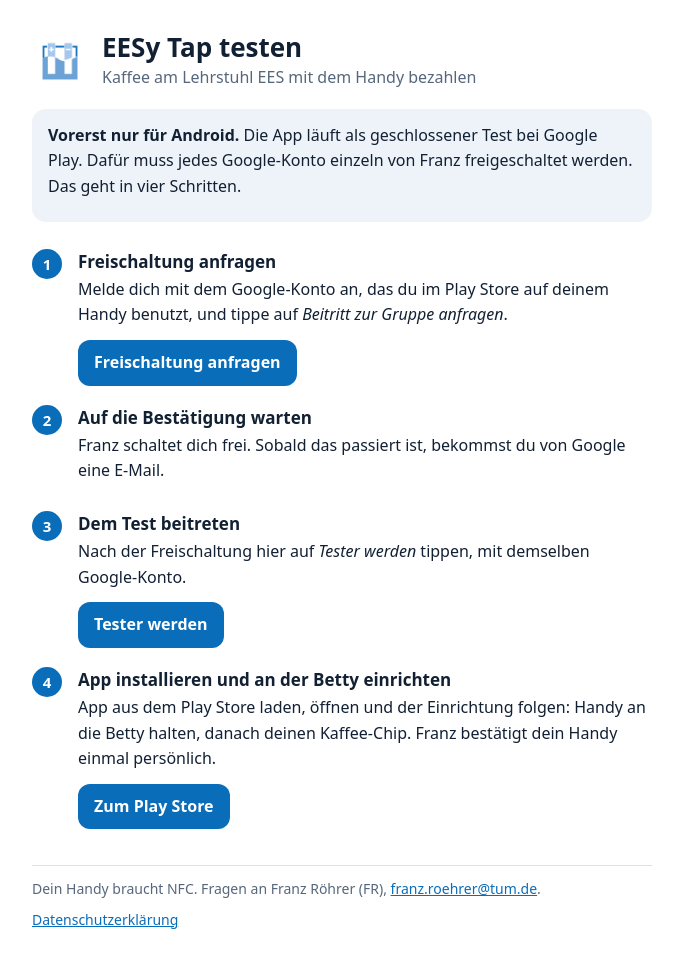
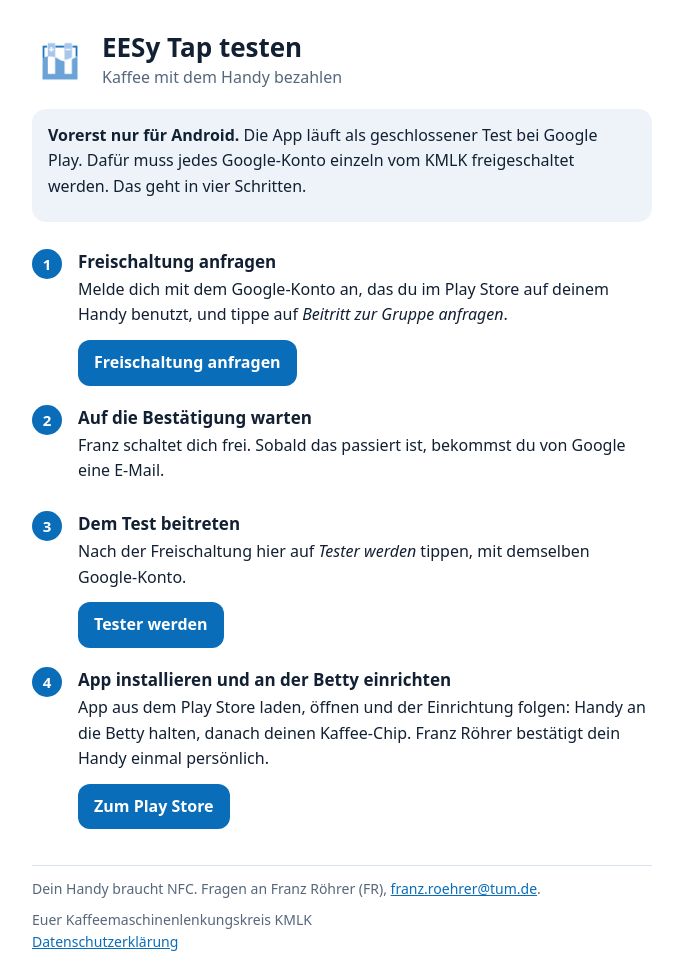
Before and after one commit to roehrerfranz97/eesy-tap-datenschutz, a plain HTML site: page tester.html in a window 1280 px wide. Shown: the whole page, without its empty margins (298-981 px from the left). Drawn offline with Linux system fonts and the light colour scheme.

Commit message:
Update text references to KMLK and Franz Röhrer

```diff
--- a/tester.html
+++ b/tester.html
@@ -35,12 +35,12 @@
     <img src="icon.png" alt="EESy Tap Logo">
     <div>
       <h1>EESy Tap testen</h1>
-      <p class="sub">Kaffee am Lehrstuhl EES mit dem Handy bezahlen</p>
+      <p class="sub">Kaffee mit dem Handy bezahlen</p>
     </div>
   </header>
 
   <div class="note">
-    <p><strong>Vorerst nur für Android.</strong> Die App läuft als geschlossener Test bei Google Play. Dafür muss jedes Google-Konto einzeln von Franz freigeschaltet werden. Das geht in vier Schritten.</p>
+    <p><strong>Vorerst nur für Android.</strong> Die App läuft als geschlossener Test bei Google Play. Dafür muss jedes Google-Konto einzeln vom KMLK freigeschaltet werden. Das geht in vier Schritten.</p>
   </div>
 
   <ol>
@@ -60,13 +60,14 @@
     </div></li>
     <li><div>
       <h2>App installieren und an der Betty einrichten</h2>
-      <p>App aus dem Play Store laden, öffnen und der Einrichtung folgen: Handy an die Betty halten, danach deinen Kaffee-Chip. Franz bestätigt dein Handy einmal persönlich.</p>
+      <p>App aus dem Play Store laden, öffnen und der Einrichtung folgen: Handy an die Betty halten, danach deinen Kaffee-Chip. Franz Röhrer bestätigt dein Handy einmal persönlich.</p>
       <a class="btn" href="https://play.google.com/store/apps/details?id=de.ees.kaffee.nfc">Zum Play Store</a>
     </div></li>
   </ol>
 
   <footer>
     <p>Dein Handy braucht NFC. Fragen an Franz Röhrer (FR), <a href="mailto:franz.roehrer@tum.de">franz.roehrer@tum.de</a>.</p>
+    Euer Kaffeemaschinenlenkungskreis KMLK
     <p><a href="./">Datenschutzerklärung</a></p>
   </footer>
 </main>
```
